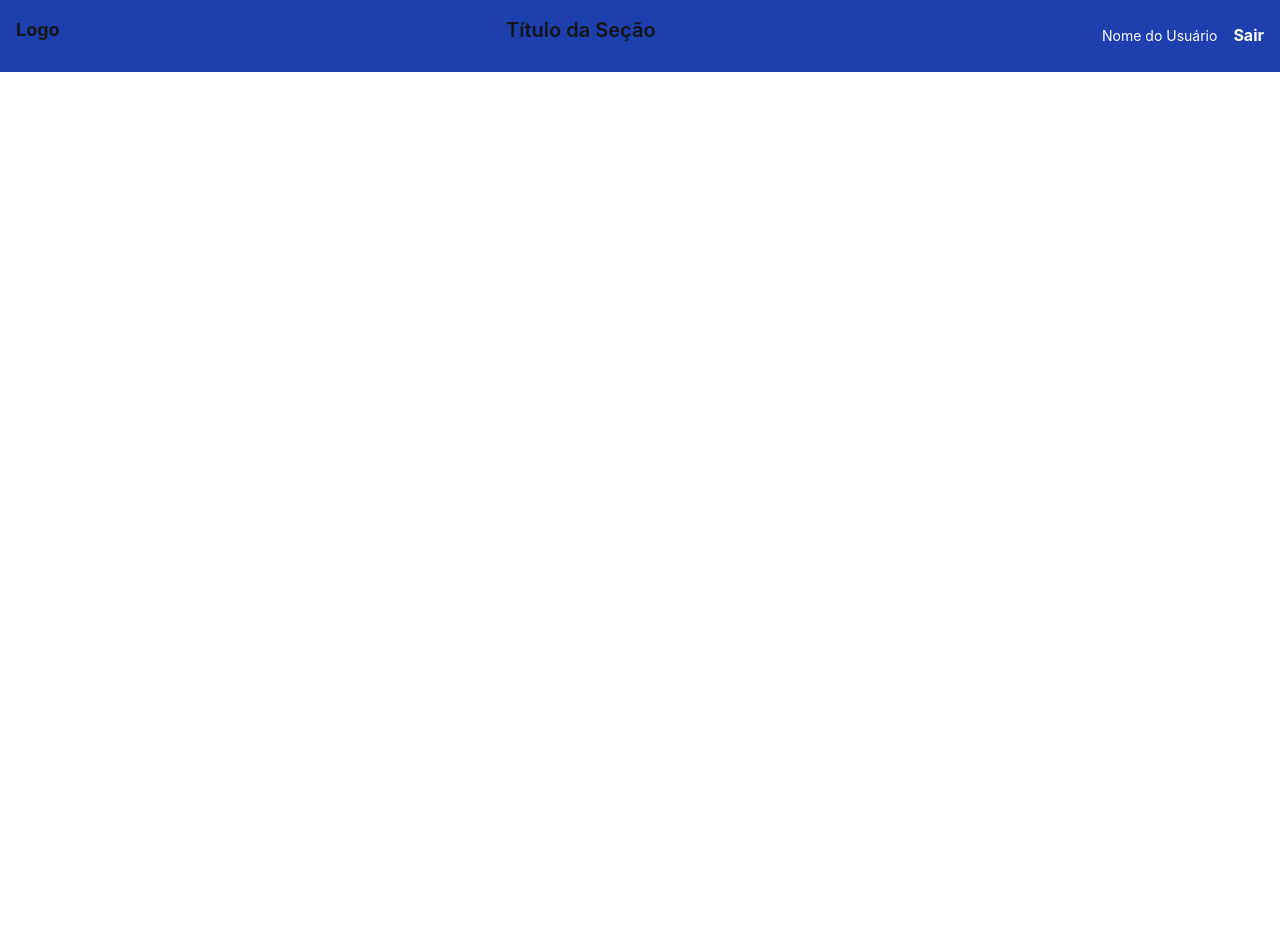
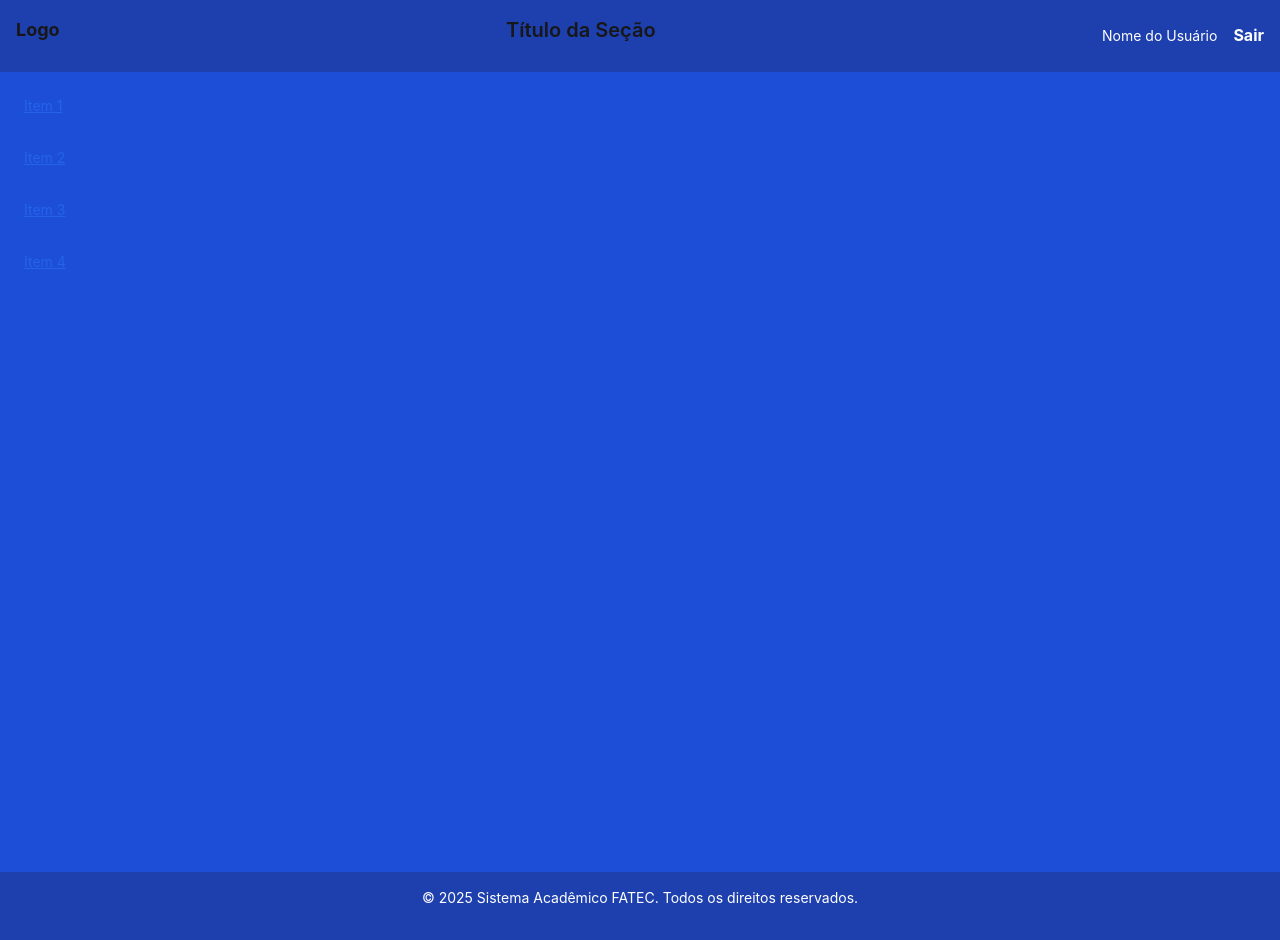
Before and after one commit to iKosMooh/Sistema-Academico-FATEC, a Next.js app: page / in a window 1280 px wide. Before the commit the page ends 800 px from the top, so only its background shows below. Built offline with nearby package versions, Linux system fonts and the light colour scheme.

Commit message:
blablabla

```diff
--- /dev/null
+++ b/src/app/components/Footer/Footer.tsx
@@ -0,0 +1,9 @@
+export default function Footer() {
+    return (
+        <footer className="bg-blue-800 text-white p-4 text-center">
+            <p className="text-sm">
+                © {new Date().getFullYear()} Sistema Acadêmico FATEC. Todos os direitos reservados.
+            </p>
+        </footer>
+    );
+}
--- /dev/null
+++ b/src/app/components/SubMenu/SubMenu.tsx
@@ -0,0 +1,30 @@
+export default function SubMenu() {
+    return (
+        <aside className="bg-blue-700 text-white w-1/10 h-screen p-4">
+            <nav>
+                <ul className="space-y-4">
+                    <li>
+                        <a href="#" className="block text-sm hover:bg-gray-600 p-2 rounded">
+                            Item 1
+                        </a>
+                    </li>
+                    <li>
+                        <a href="#" className="block text-sm hover:bg-gray-600 p-2 rounded">
+                            Item 2
+                        </a>
+                    </li>
+                    <li>
+                        <a href="#" className="block text-sm hover:bg-gray-600 p-2 rounded">
+                            Item 3
+                        </a>
+                    </li>
+                    <li>
+                        <a href="#" className="block text-sm hover:bg-gray-600 p-2 rounded">
+                            Item 4
+                        </a>
+                    </li>
+                </ul>
+            </nav>
+        </aside>
+    );
+}
--- a/src/app/page.tsx
+++ b/src/app/page.tsx
@@ -1,7 +1,13 @@
 import Header from './components/Header/Header';
+import Footer from './components/Footer/Footer';
+import SubMenu from './components/SubMenu/SubMenu';
 
 export default function Home() {
   return (
-      <Header />
+
+    <> <Header />
+          <SubMenu />
+      <Footer />
+    </>
   );
 }
```
